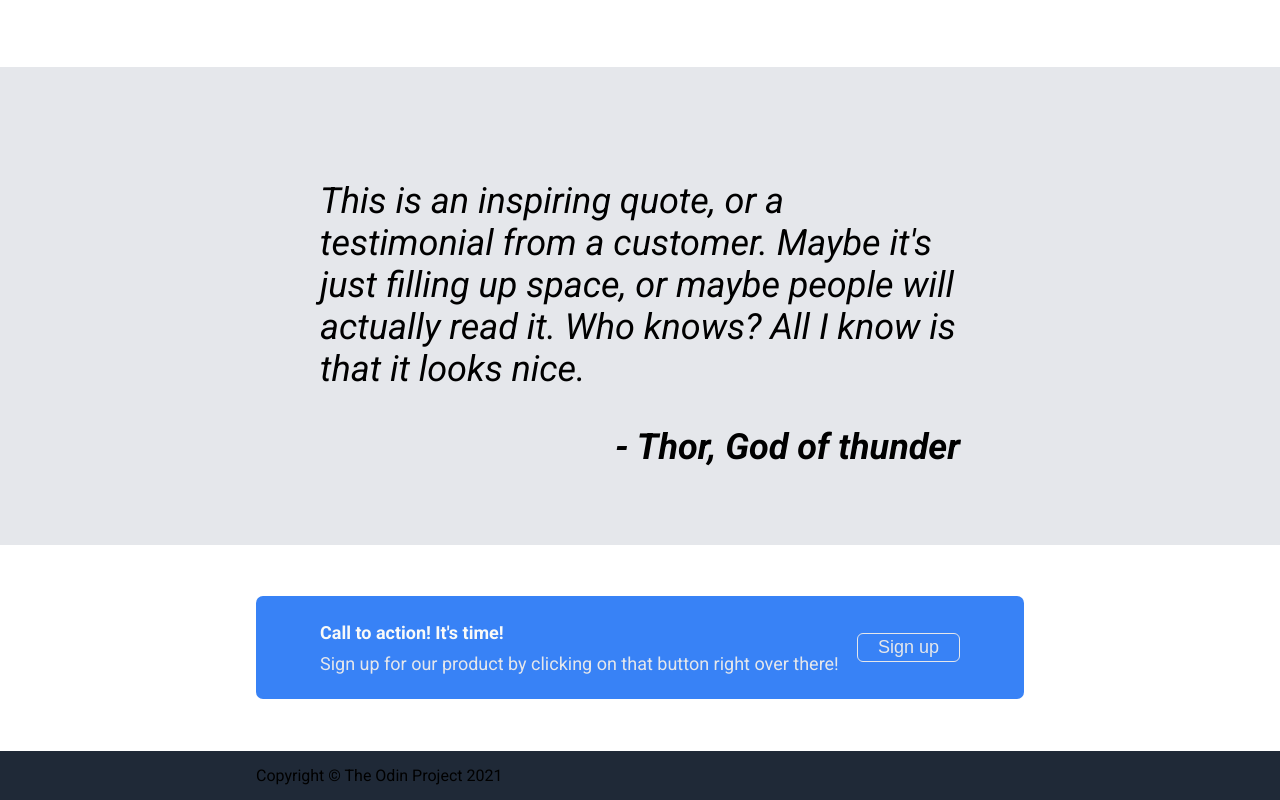
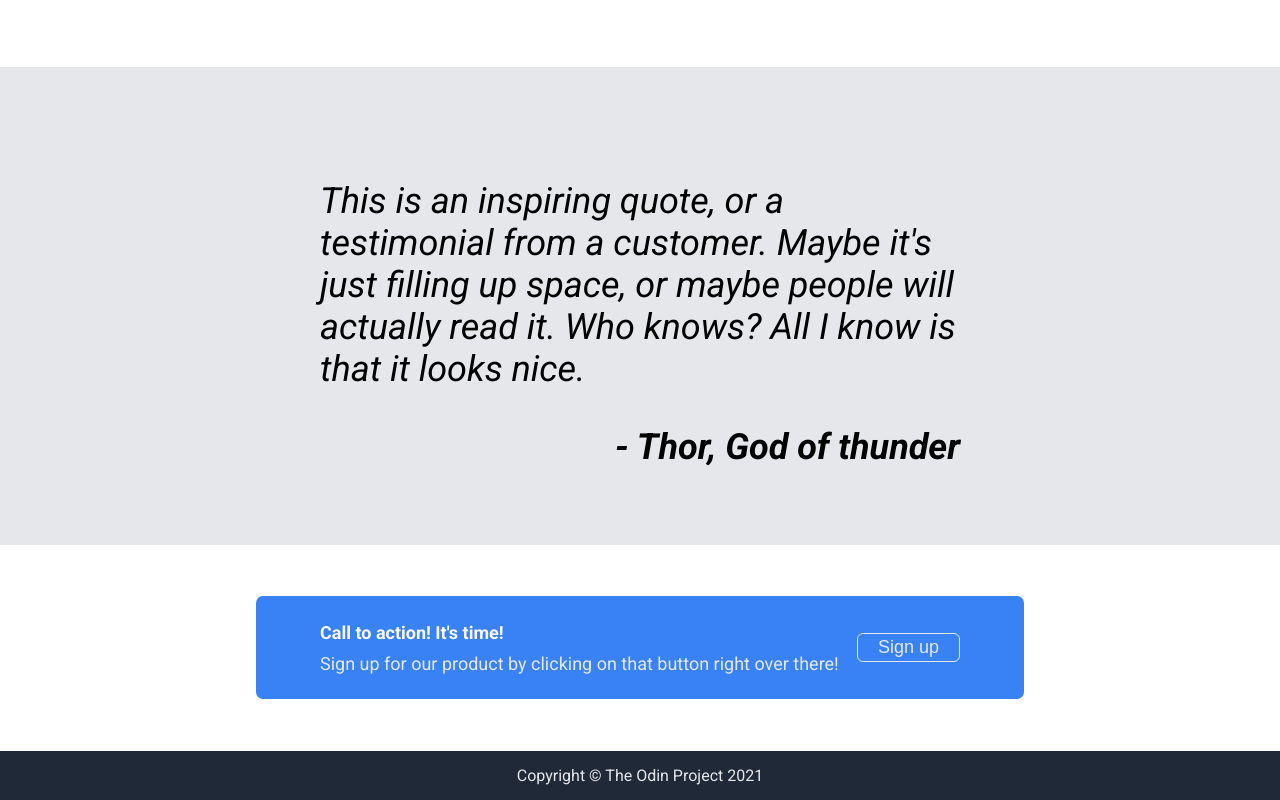
Before and after one commit to CookieDalcroy/landing_page, a plain HTML site: page index.html in a window 1280 px wide. Shown: the part 926-1726 px from the top of the page. Drawn offline with Linux system fonts and the light colour scheme.

Commit message:
Completed footer

```diff
--- a/style.css
+++ b/style.css
@@ -185,3 +185,9 @@ h4 {
   color: #E5E7EB;
   border-radius: 6px;
 }
+
+.footer {
+  display: flex;
+  justify-content: space-around;
+  color: #E5E7EB;
+}
```
